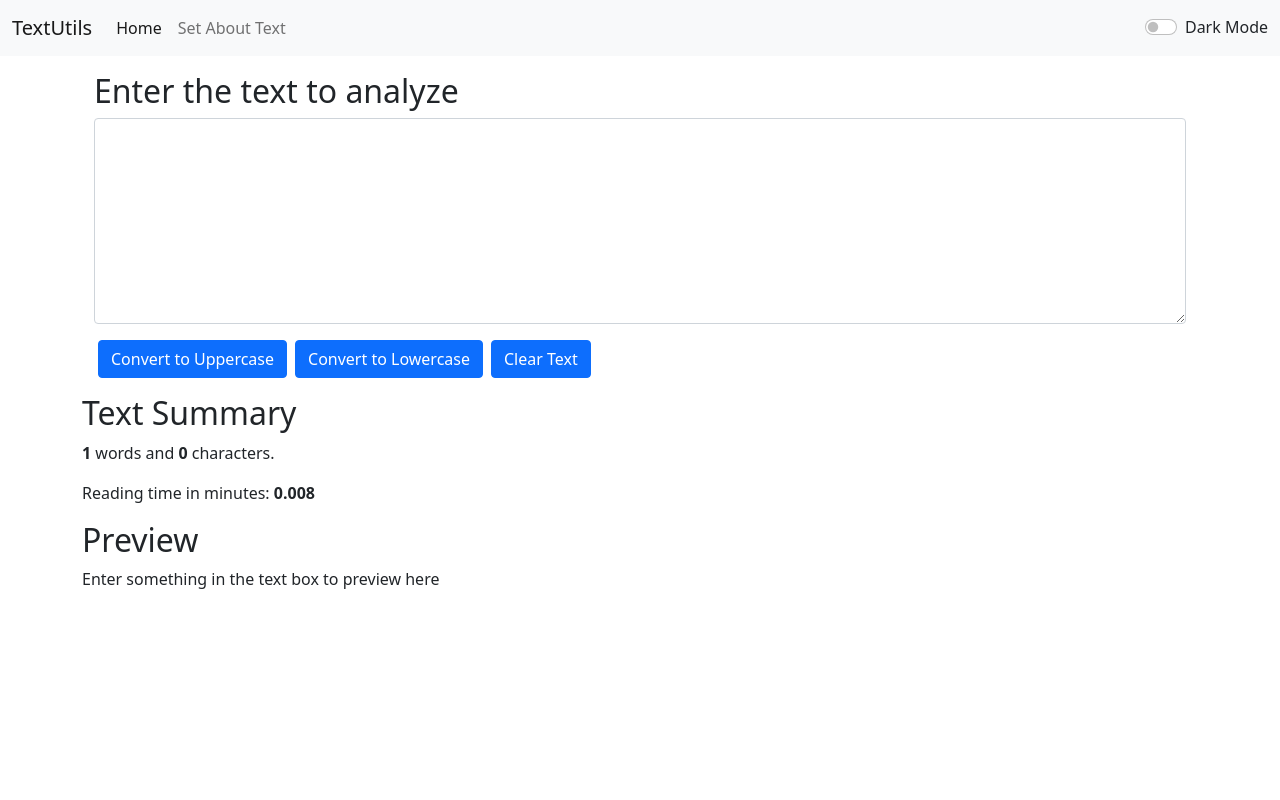
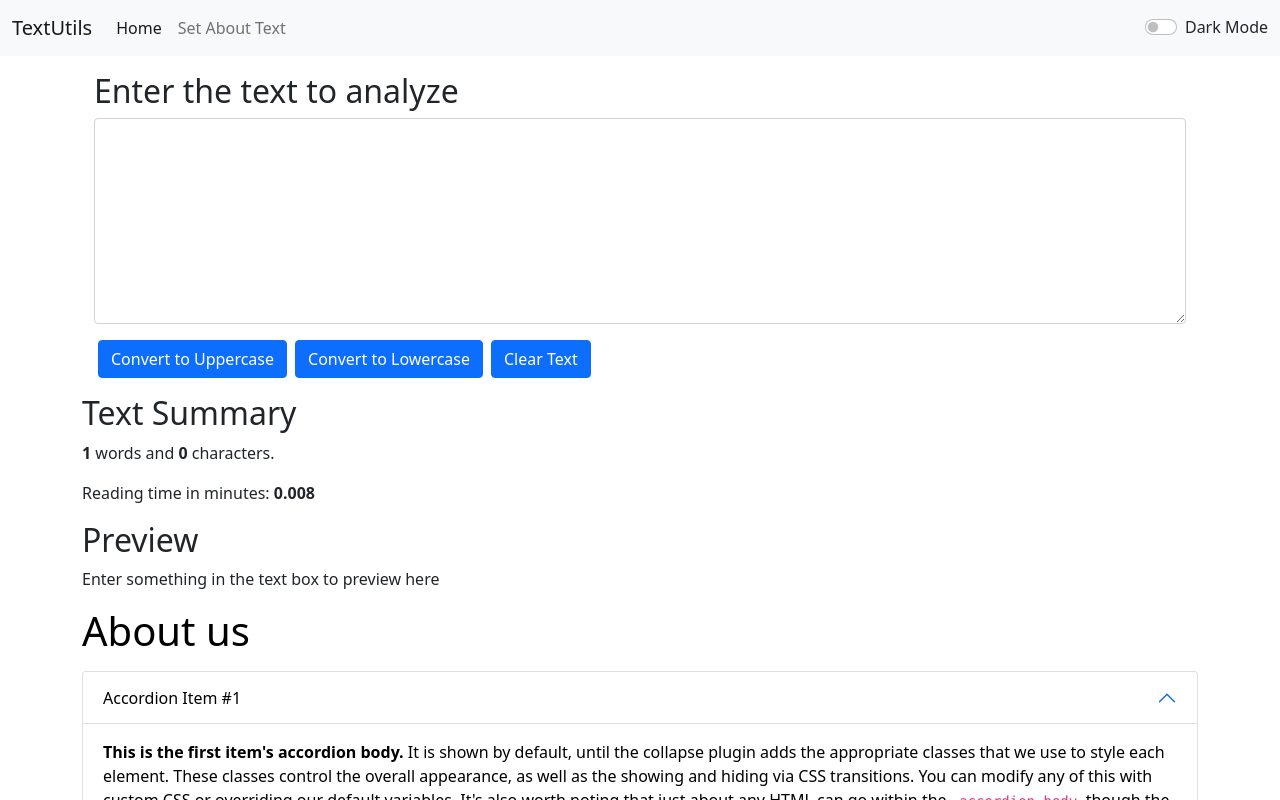
Before and after one commit to ChandanKrv/Learning-React, a React (Create React App) app in the folder textutils/: page / in a window 1280 px wide. Shown: the top 800 px of the page. Built offline with nearby package versions, Linux system fonts and the light colour scheme.

Commit message:
initial commit

```diff
--- a/textutils/package.json
+++ b/textutils/package.json
@@ -8,6 +8,7 @@
     "@testing-library/user-event": "^13.5.0",
     "react": "^18.2.0",
     "react-dom": "^18.2.0",
+    "react-router-dom": "^6.8.1",
     "react-scripts": "5.0.1",
     "web-vitals": "^2.1.4"
   },
--- a/textutils/src/App.js
+++ b/textutils/src/App.js
@@ -5,6 +5,7 @@ import TextForm from './components/TextForm';
 import About from './components/About';
 import { useState } from 'react';
 import Alert from './components/Alert';
+
 
 function App() {
 
@@ -45,18 +46,24 @@ function App() {
   return (
     <>
       {/* <Navbar title="TextUtils" aboutText="About Us" /> */}
+
+
+
       <Navbar title="TextUtils" mode={mode} revMode={revMode} toggleMode={toggleMode} />
       <Alert alert={alert} />
 
       <div className="container my-3"></div>
 
+
       <div className="container">
-        <TextForm showAlert={showAlert} heading="Enter the text to analyze" mode={mode} revMode={revMode} />
+                    <TextForm showAlert={showAlert} heading="Enter the text to analyze" mode={mode} revMode={revMode} />
+
       </div>
 
+        <About />
 
-{/*       <About></About>
- */}    </>
+
+     </>
 
   );
 }
```
Also changed, not shown: 1 other file (tests, documents, lock files or other folders).
